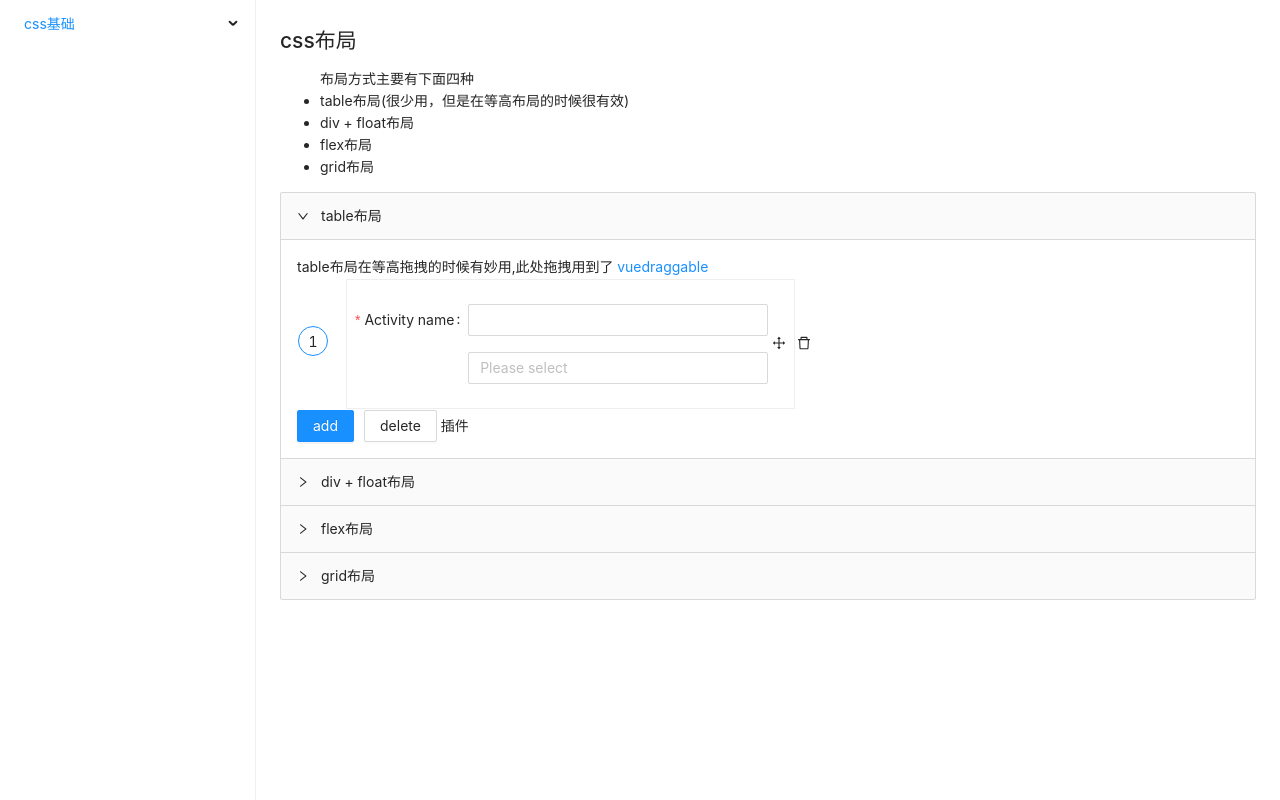
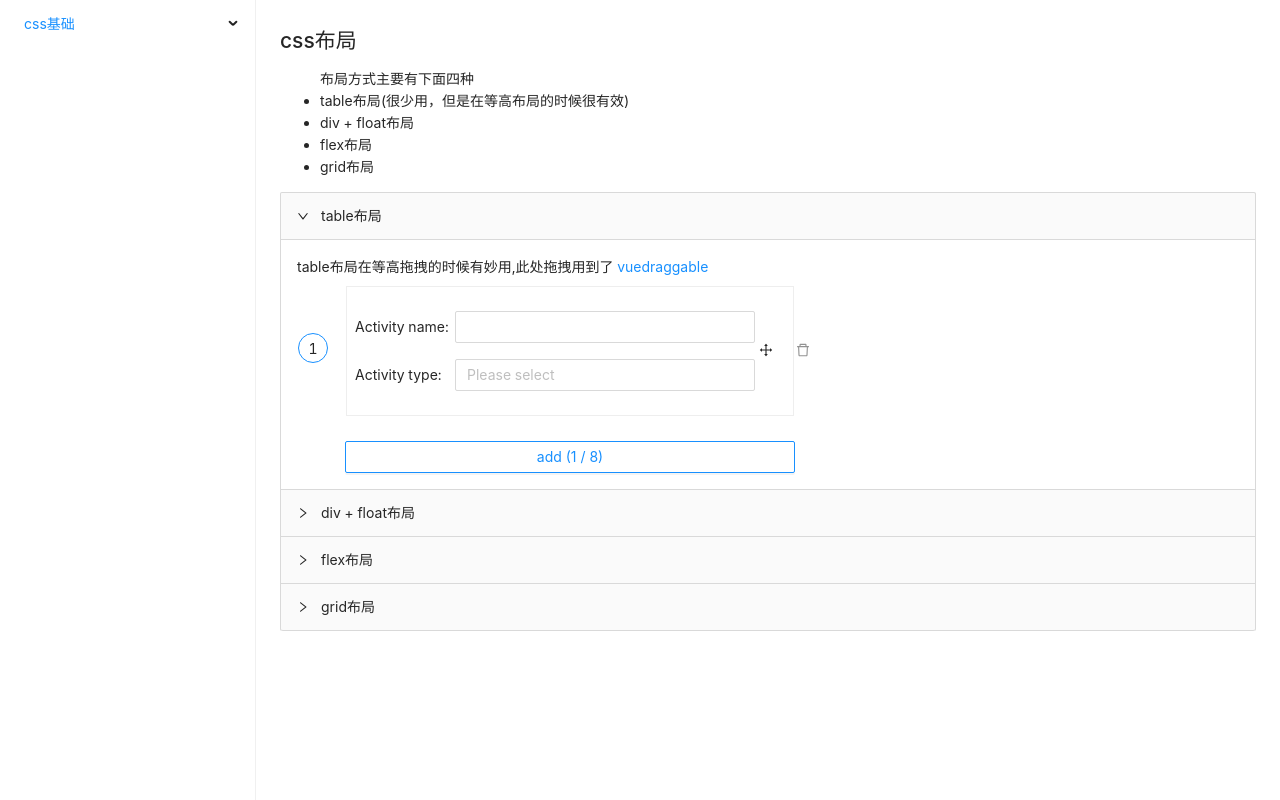
Before and after one commit to YoungMandy/yang-mandy.github.io, a Vue app: page /css-layout in a window 1280 px wide. Built offline with nearby package versions, Linux system fonts and the light colour scheme.

Commit message:
拖拽尚未完成,铜制仍需努力

```diff
--- a/src/components/cssbasic/cssLayout.vue
+++ b/src/components/cssbasic/cssLayout.vue
@@ -7,11 +7,12 @@ const useForm = Form.useForm;
 let activeKey = ref('table');
 let tableFormList = reactive([
   {
-  name: '',
-  region: undefined,
-  type:[]
+    id:0,
+    name: '',
+    type:[]
   }
 ]);
+let dragging = ref(false);
 
 const modelRef = reactive({
   name: '',
@@ -35,22 +36,36 @@ const rulesRef = reactive({
 })
 const options = [...Array(25)].map((_, i) => ({ value: (i + 10000).toString(36) + (i + 1) })) ;
 
-const { resetFields, validate, validateInfos } = useForm(modelRef, rulesRef);
+const { resetFields, validate, validateInfos } = useForm(tableFormList, rulesRef);
 const onSubmit = () => {
-  validate().then(()=> console.log(toRaw(modelRef))).catch(err=>{console.log('error',err)})
+  validate().then(()=> console.log(toRaw(tableFormList))).catch(err=>{console.log('error',err)})
 }
 const addItem = () => {
+  let index = tableFormList.length;
   const defaultItem =  {
   name: '',
-  region: undefined,
-  type:[]
+  type: [],
+  id: index++
   }
   tableFormList.push(defaultItem)
 
 }
-const deleteItem = () => {
+const deleteItem = (index:number) => {
+  tableFormList.splice(index, 1);
+}
+const checkMove = function (e: any) {
+  console.log(e)
+  const curIndex = e.draggedContext.index;
+  const futureIndex = e.draggedContext.futureIndex;
+  if (curIndex == futureIndex) {
+    return;
+  }
 
+  const curItem = tableFormList.splice(curIndex,1)[0];// 删除当前元素
+  const fIndex = futureIndex - 1 >= 0 ? futureIndex - 1: futureIndex;
+  tableFormList.splice(fIndex, 1, curItem);
 }
+
 </script>
 <template>
   <section class="component__css-layout">
@@ -71,23 +86,27 @@ const deleteItem = () => {
           link="https://github.com/SortableJS/vue.draggable.next"
           >vuedraggable</a>
           <table class="draggable-table">
-            <thead class="left-index">
+            <tr class="left-index">
               <td v-for="{},index in tableFormList"  :class="{'index-wrapper':tableFormList.length > 1}" >
                 <div class="circle-index">
                   <div class="slot-box">{{ index+ 1 }}</div>
                 </div>
               </td>
-            </thead>
-               <draggable  v-model="tableFormList" item-key="id" tag="tr" handle=".handle">
-                <template #item="{element}">
+            </tr>
+               <draggable
+               v-model="tableFormList"
+               item-key="id"
+               tag="tr"
+               handle=".handle">
+                <template #item="{element,index}">
                   <td>
                     <a-form class="content-form">
-                    <a-form-item label="Activity name" v-bind="validateInfos.name">
+                    <a-form-item  v-bind="validateInfos.name">
                       <div>
-                         <a-input v-model:value="element.name" style="width:300px"/>
+                        <span class="form-label">Activity name:</span><a-input v-model:value="element.name" style="width:300px"/>
                       </div>
                      <div style="margin-top:16px">
-                      <a-select
+                      <span class="form-label">Activity type:</span><a-select
                         v-model:value="element.type"
                         :options="options"
                         mode="tags"
@@ -103,18 +122,15 @@ const deleteItem = () => {
                 </td>
 
           </template>
+          <template #footer>
+              <a-button type="primary" @click.prevent="addItem" class="add-button" ghost> add ({{ tableFormList.length }} / 8)</a-button>
+          </template>
         </draggable>
-            <tfoot class="right-action">
-              <td v-for="index in tableFormList"><DeleteOutlined /></td>
-            </tfoot>
+            <tr class="right-action">
+              <td v-for="{},index in tableFormList" @click.native="deleteItem(index)" :class="{'disabled':tableFormList.length < 2}">
+                <DeleteOutlined /></td>
+            </tr>
           </table>
-
-
-
-         <a-button type="primary" @click.prevent="addItem">add</a-button>
-              <a-button style="margin-left: 10px" @click="deleteItem">delete</a-button>
-
-          插件
 
         </a-collapse-panel>
         <a-collapse-panel key="float" header="div + float布局" :forceRender="true">
@@ -137,6 +153,7 @@ $blue:#1890ff;
   writing-mode: vertical-lr;
 }
 .draggable-table td{
+  padding-top:8px;
   writing-mode: horizontal-tb;
 }
 .draggable-table {
@@ -159,6 +176,7 @@ $blue:#1890ff;
   align-items: center;
   border: 1px solid #eee;
   padding:8px;
+
 }
 
 .circle-index{
@@ -167,9 +185,6 @@ $blue:#1890ff;
   height:30px;
   position: relative;
 
-
-}
-.counter{
 
 }
 .slot-box{
@@ -228,7 +243,21 @@ $blue:#1890ff;
   opacity: .4;
   content:'';
 }
-.hidden-line ::before{
-display: none !important;
+
+.add-button{
+  display: block;
+  width:450px;
+  margin-top:24px;
+  margin-left:16px;
+  writing-mode: horizontal-tb;
+}
+.form-label{
+  width:100px;
+  display: inline-block;
+}
+.disabled{
+  cursor:not-allowed;
+  opacity: .5;
+  pointer-events: none;
 }
 </style>
```
Also changed, not shown: 10 other files (tests, documents, lock files or other folders).
